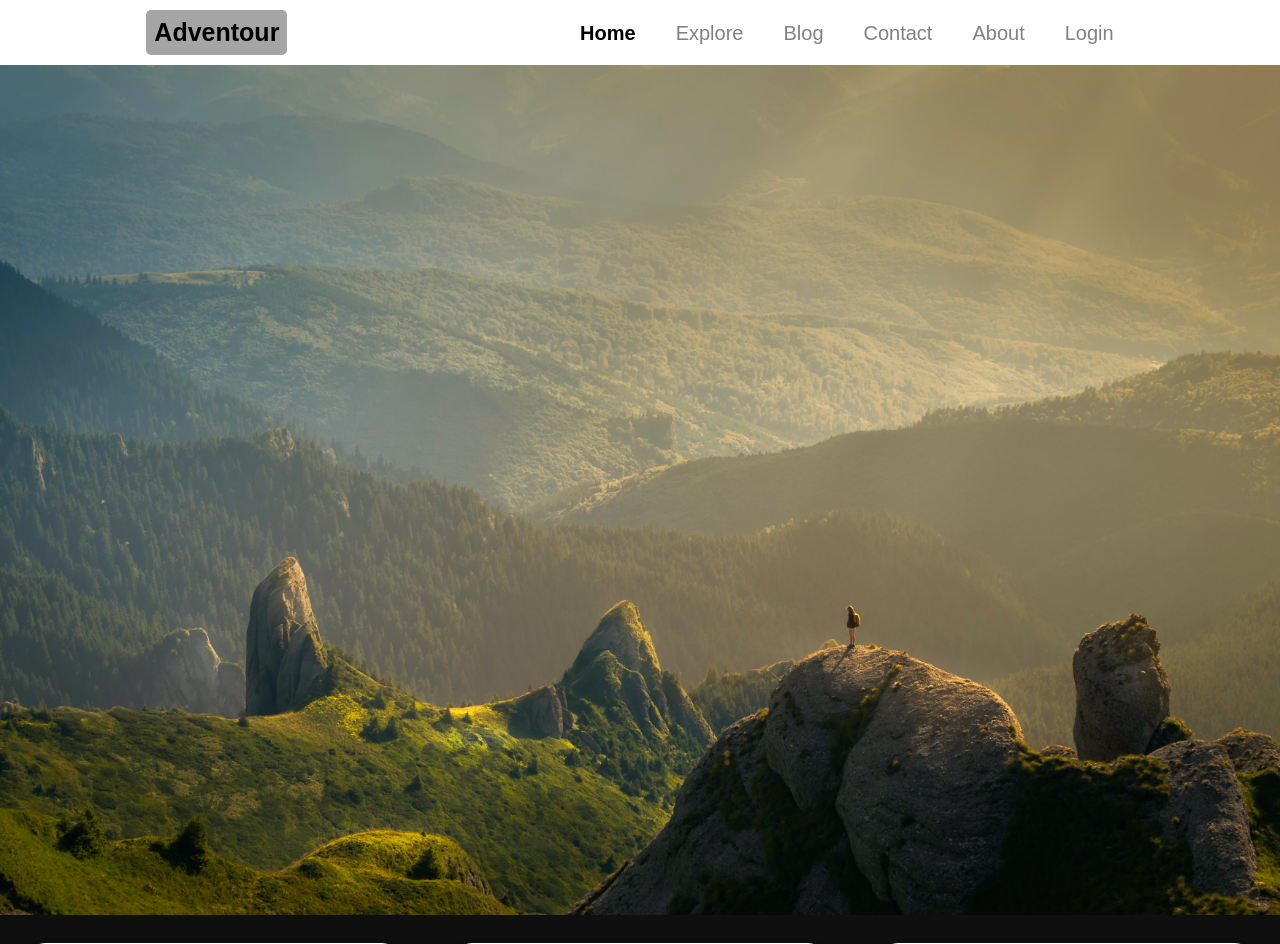
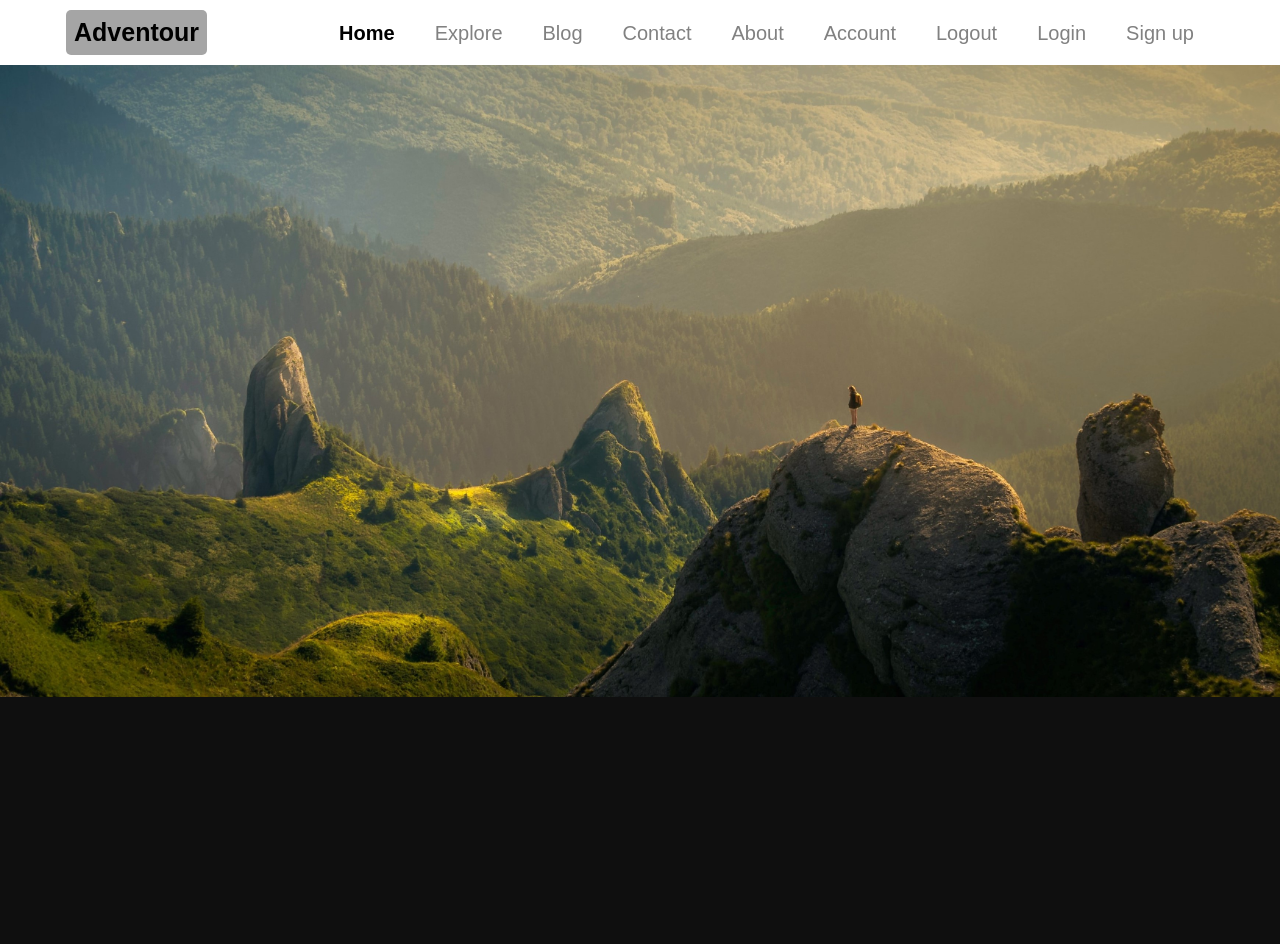
Before and after one commit to jashnimje/Adventour, a PHP site: page / in a window 1280 px wide. Shown: the top 944 px of the page. After the commit the page ends 697 px from the top, so only its background shows below. Run offline with PHP 8.4, Linux system fonts and the light colour scheme.

Commit message:
Login Content

```diff
--- a/css/styles.css
+++ b/css/styles.css
@@ -49,57 +49,6 @@ hr {
   display: grid;
   grid-template-columns: repeat(12, 1fr);
 }
-
-
-/*Slider*/
-
-#slider {
-    overflow: hidden;
-}
-
-#slider figure {
-    position: relative;
-    width: 500%;
-    margin: 0;
-    left: 0;
-    animation: 20s slider infinite;
-}
-
-#slider figure img {
-    width: 20%;
-    float: left;
-}
-
-@keyframes slider {
-    0% {
-        left: 0;
-    }
-    20% {
-        left: 0;
-    }
-    25% {
-        left: -100%;
-    }
-    45% {
-        left: -100%;
-    }
-    50% {
-        left: -200%;
-    }
-    70% {
-        left: -200%;
-    }
-    75% {
-        left: -300%;
-    }
-    95% {
-        left: -300%;
-    }
-    100% {
-        left: -400%;
-    }
-}
-
 
 /*Navigation Bar*/
 
@@ -165,9 +114,84 @@ nav {
   background-color: rgb(165, 165, 165);
 }
 
+/* Modal */
+input[type="email"],
+input[type="password"] {
+  width: 100%;
+  padding: 12px 20px;
+  margin: 8px 0;
+  display: inline-block;
+  border: 1px solid #ccc;
+  box-sizing: border-box;
+}
+
+/* Set a style for all buttons */
+button {
+  background-color: rgb(0, 0, 0);
+  color: white;
+  padding: 14px 20px;
+  margin: 8px 0;
+  border: none;
+  border-radius: 2%;
+  cursor: pointer;
+  width: 100%;
+}
+
+button:hover {
+  opacity: 0.8;
+}
+
+/* The Modal (background) */
+.modal {
+  display: none;
+  position: fixed;
+  z-index: 1;
+  left: 0;
+  top: 0;
+  width: 100%;
+  height: 100%;
+  overflow: auto;
+  background-color: rgb(0, 0, 0);
+  background-color: rgba(0, 0, 0, 0.8);
+  padding-top: 60px;
+}
+
+/* Modal Content/Box */
+.modal-content {
+  background-color: #fefefe;
+  margin: 5% auto 15% auto;
+  border: 1px solid #888;
+  border-radius: 2%;
+  width: 60%;
+  max-width: 40rem;
+  padding: 4rem;
+}
+
+/* Add Zoom Animation */
+.animate {
+  -webkit-animation: animatezoom 0.6s;
+  animation: animatezoom 0.6s;
+}
+
+@-webkit-keyframes animatezoom {
+  from {
+    -webkit-transform: scale(0);
+  }
+  to {
+    -webkit-transform: scale(1);
+  }
+}
+
+@keyframes animatezoom {
+  from {
+    transform: scale(0);
+  }
+  to {
+    transform: scale(1);
+  }
+}
 
 /* Contact Page*/
-
 .middle-container {
   background-color: rgb(0, 0, 0);
   background: url("../assets/img/map.png");
@@ -290,7 +314,6 @@ p:before {
   opacity: 0.7;
 }
 
-
 /* About us Page */
 
 .about-section {
@@ -319,7 +342,6 @@ p:before {
 .member3 {
   grid-column: 1/13;
 }
-
 
 /* Member Container */
 
@@ -355,7 +377,6 @@ p:before {
   padding: 3rem 1rem;
   font-size: 3.5rem;
 }
-
 
 /* Media Queries */
 
--- a/index.html
+++ b/index.html
@@ -1,10 +1,12 @@
 <html lang="en">
-
   <head>
     <meta charset="UTF-8" />
     <meta name="viewport" content="width=device-width, initial-scale=1.0" />
     <meta name="keywords" content="HTML, CSS, JavaScript" />
-    <meta name="Adventour, Tours and Travels" content="An Ultimate guide for all travel needs." />
+    <meta
+      name="Adventour, Tours and Travels"
+      content="An Ultimate guide for all travel needs."
+    />
     <title>Adventour</title>
     <link rel="shortcut icon" href="/assets/favicon.png" type="image/x-icon" />
     <link rel="stylesheet" href="./css/styles.css" />
@@ -12,7 +14,6 @@
   </head>
 
   <body>
-
     <!--Navigation Bar-->
     <nav>
       <div class="burger">
@@ -22,66 +23,119 @@
       <h1 class="logo">Adventour</h1>
 
       <div id="navbar" class="navbar">
-            <i class="fas fa-times closebtn" href="javascript:void(0)" onclick="closeNav()"></i>
+        <i
+          class="fas fa-times closebtn"
+          href="javascript:void(0)"
+          onclick="closeNav()"
+        ></i>
         <ul>
           <li><a href="./index.html" class="active">Home</a></li>
           <li><a href="./explore.html">Explore</a></li>
           <li><a href="./blog.html">Blog</a></li>
           <li><a href="./contact.html">Contact</a></li>
           <li><a href="./about.html">About</a></li>
-                <li><a href="#">Login</a></li>
+          <li class="logged-in">
+            <a
+              href="#"
+              class="modal-trigger"
+              onclick="document.getElementById('modal-account').style.display='block'"
+              >Account</a
+            >
+          </li>
+          <li class="logged-in">
+            <a href="#" id="logout">Logout</a>
+          </li>
+          <li class="logged-out">
+            <a
+              href="#"
+              class="modal-trigger"
+              onclick="document.getElementById('modal-login').style.display='block'"
+              >Login</a
+            >
+          </li>
+          <li class="logged-out">
+            <a
+              href="#"
+              class="modal-trigger"
+              onclick="document.getElementById('modal-signup').style.display='block'"
+              >Sign up</a
+            >
+          </li>
         </ul>
       </div>
     </nav>
-    <div id="slider">
-        <figure>
-            <img src="/assets/img/Slideshow/desk.jpg">
-            <img src="/assets/img/Slideshow/desk2.jpg">
-            <img src="/assets/img/Slideshow/desk3.jpg">
-            <img src="/assets/img/Slideshow/desk.jpg">
-        </figure>
+
+    <!-- SIGN UP MODAL -->
+    <div id="modal-signup" class="modal">
+      <div class="modal-content animate">
+        <h4>Sign up</h4>
+        <br />
+        <form id="signup-form">
+          <div class="input-field">
+            <input
+              type="email"
+              id="signup-email"
+              placeholder="Email"
+              required
+            />
           </div>
-    <div class="team-member grid">
-        <div class="card member1">
-            <img src="./assets/img/package images/package1.jpg" alt="Khushboo Dattani" />
-            <div class="member">
-                <h3>Kashmir Tour</h3>
-                <p class="member-title">Packages</p>
-                <p>
-                    Description | Lorem Ipsum is simply dummy text of the printing and typesetting industry. Lorem Ipsum has been the industry's standard dummy text ever.
-                </p>
-
+          <div class="input-field">
+            <input
+              type="password"
+              id="signup-password"
+              placeholder="Choose password"
+              required
+            />
+          </div>
+          <button>Sign up</button>
+        </form>
       </div>
     </div>
 
-        <div class="card member2">
-            <img src="./assets/img/package images/package2.jpg" alt="Jash Nimje" />
-            <div class="member">
-                <h3>Goa Holidays</h3>
-                <p class="member-title">Packages</p>
-                <p>
-                    Description | Lorem Ipsum is simply dummy text of the printing and typesetting industry. Lorem Ipsum has been the industry's standard dummy text ever.
-                </p>
-
+    <!-- LOGIN MODAL -->
+    <div id="modal-login" class="modal">
+      <div class="modal-content animate">
+        <h4>Login</h4>
+        <br />
+        <form id="login-form">
+          <div class="input-field">
+            <input type="email" id="login-email" placeholder="Email" required />
+          </div>
+          <div class="input-field">
+            <input
+              type="password"
+              id="login-password"
+              placeholder="Password"
+              required
+            />
+          </div>
+          <button>Login</button>
+        </form>
       </div>
     </div>
 
-        <div class="card member3">
-            <img src="./assets/img/package images/package3.jpg" alt="Vineet Shinde" />
-            <div class="member">
-                <h3>South-India Holidays</h3>
-                <p class="member-title">Packages</p>
-                <p>
-                    Description | Lorem Ipsum is simply dummy text of the printing and typesetting industry. Lorem Ipsum has been the industry's standard dummy text ever.
-                </p>
-
+    <!-- ACCOUNT MODAL -->
+    <div id="modal-account" class="modal">
+      <div class="modal-content animate">
+        <h4>Account details</h4>
+        <br />
+        <div class="account-details"></div>
+        <div class="account-extras"></div>
       </div>
     </div>
+
+    <div class="homepage">
+      <img
+        src="./assets/img/Homepage.jpg"
+        width="100%"
+        alt=""
+        class="frontImage"
+      />
     </div>
+
     <!--Footer-->
     <div class="footer"></div>
 
     <script src="js/script.js"></script>
   </body>
-
 </html>
--- a/js/script.js
+++ b/js/script.js
@@ -6,3 +6,21 @@ function openNav() {
 function closeNav() {
   document.getElementById("navbar").style.width = "0";
 }
+
+// Get the modal
+var modalLogin = document.getElementById("modal-login");
+var modalSignup = document.getElementById("modal-signup");
+var modalAccount = document.getElementById("modal-account");
+
+// When the user clicks anywhere outside of the modal, close it
+window.onclick = function (event) {
+  if (event.target == modalLogin) {
+    modalLogin.style.display = "none";
+  }
+  if (event.target == modalSignup) {
+    modalSignup.style.display = "none";
+  }
+  if (event.target == modalAccount) {
+    modalAccount.style.display = "none";
+  }
+};
```
Also changed, not shown: assets/img/Homepage.jpg (added). Lines whose indentation alone changed are shown as unchanged.
